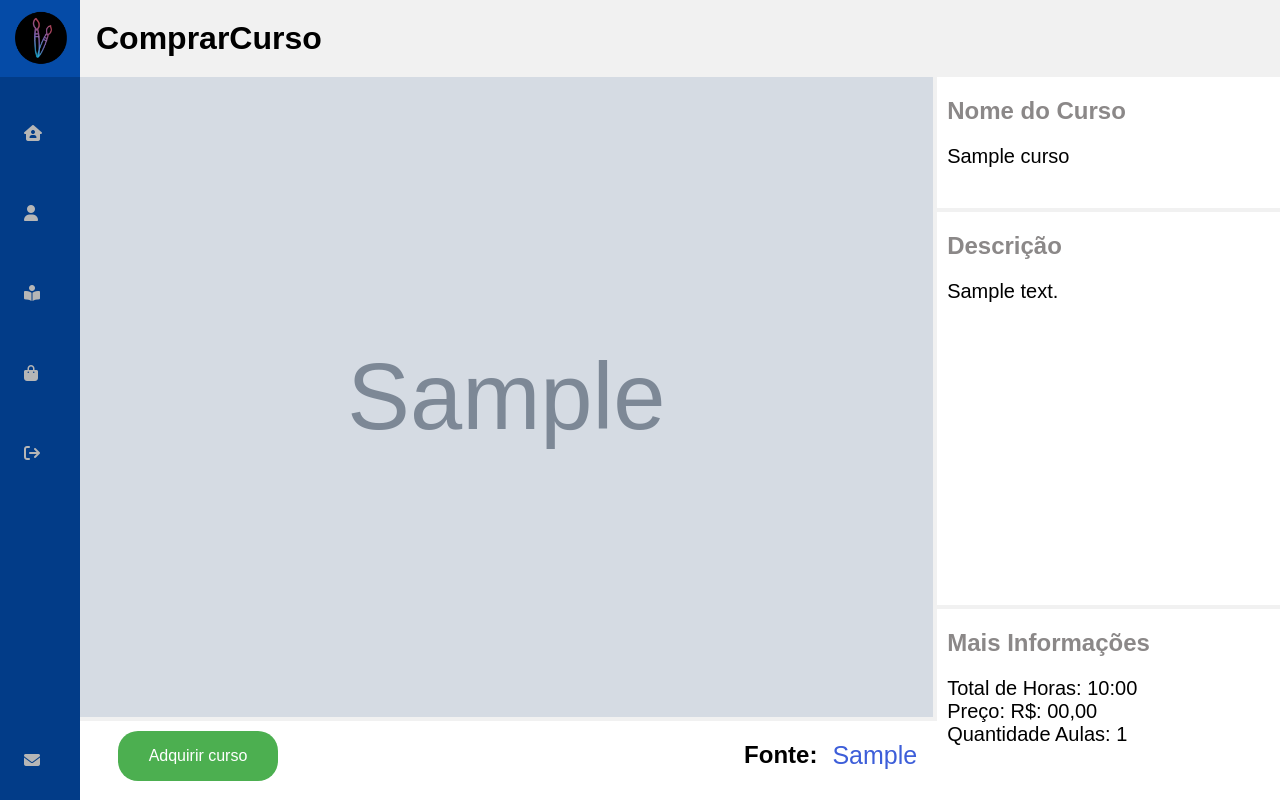
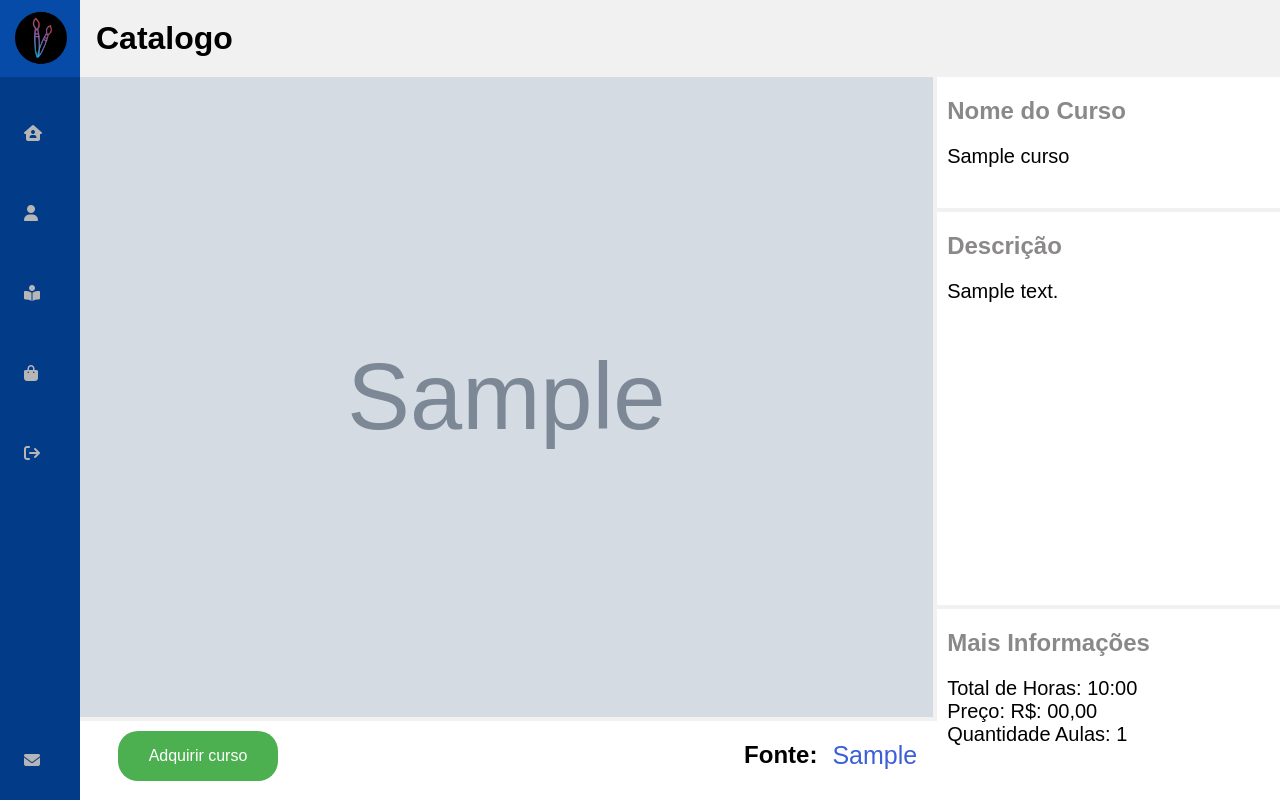
Before and after one commit to MatheusGgit/Site-Educacional, a Django app: template Paginas/templates/Paginas/ComprarCurso.html in a window 1280 px wide. Run offline with Django 4.2, Linux system fonts and the light colour scheme; the template is opened without the code that fills it: values that come from a table or form of the project are taken from there, others are empty; tables that the repository leaves empty hold one stand-in row (values such as "Sample post"); grey boxes marked "Sample" are stand-in pictures; some libraries are stand-ins or nearby versions.

```diff
--- a/Paginas/templates/Paginas/ComprarCurso.html
+++ b/Paginas/templates/Paginas/ComprarCurso.html
@@ -1,7 +1,7 @@
 {% extends 'base.html' %}
 {% load static %}
 {%block id%}<html lang="en" id = "CC">{%endblock%}
-{%block TextoHeader%}ComprarCurso{%endblock%}
+{%block TextoHeader%}Catalogo{%endblock%}
 {%block title%}Comprar Curso{%endblock%}
 {%block conteudo%}
     <section class="maingrid">
```
